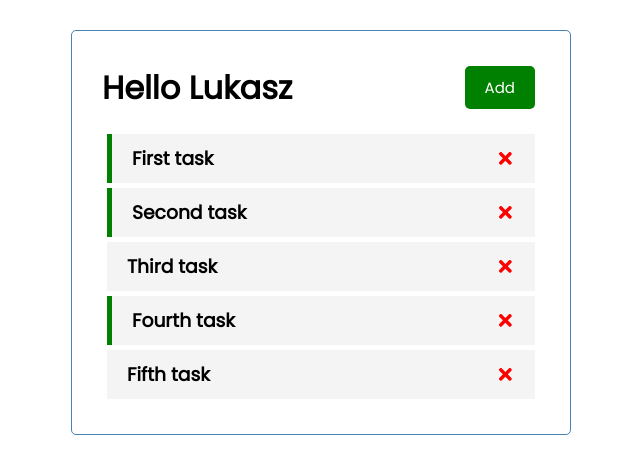
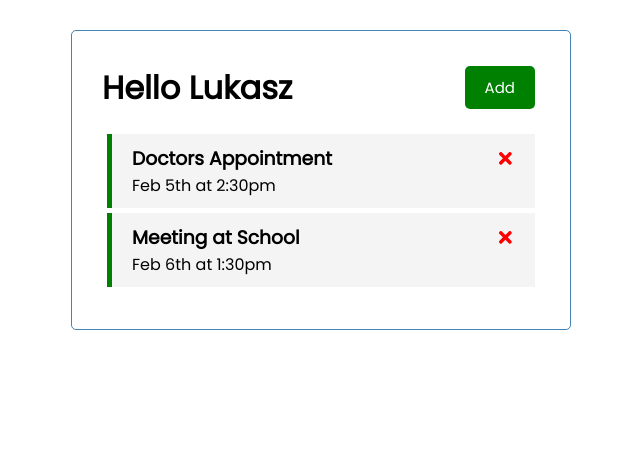
Before and after one commit to lukasz-klekner/task_tracker_react, a React (Create React App) app: page / in a window 1280 px wide. Shown: the top 474 px of the page, without its empty margins (319-959 px from the left). Built offline with nearby package versions, Linux system fonts and the light colour scheme; data requests are answered from the project's data file.

Commit message:
installs json server and fetches data from it

```diff
--- /dev/null
+++ b/db.json
@@ -0,0 +1,16 @@
+{
+  "tasks": [
+    {
+      "id": 1,
+      "text": "Doctors Appointment",
+      "day": "Feb 5th at 2:30pm",
+      "reminder": true
+    },
+    {
+      "id": 2,
+      "text": "Meeting at School",
+      "day": "Feb 6th at 1:30pm",
+      "reminder": true
+    }
+  ]
+}
--- a/package.json
+++ b/package.json
@@ -6,6 +6,7 @@
     "@testing-library/jest-dom": "^5.11.4",
     "@testing-library/react": "^11.1.0",
     "@testing-library/user-event": "^12.1.10",
+    "json-server": "^0.17.0",
     "react": "^17.0.2",
     "react-dom": "^17.0.2",
     "react-icons": "^4.3.1",
@@ -16,7 +17,8 @@
     "start": "react-scripts start",
     "build": "react-scripts build",
     "test": "react-scripts test",
-    "eject": "react-scripts eject"
+    "eject": "react-scripts eject",
+    "server": "json-server --watch db.json --port 5000"
   },
   "eslintConfig": {
     "extends": [
--- a/src/App.js
+++ b/src/App.js
@@ -1,18 +1,12 @@
-import { useState } from 'react'
+import { useState, useEffect } from 'react'
+
 import AddTask from './components/AddTask'
-
 import Header from './components/Header'
 import Tasks from './components/Tasks'
 
 function App() {
   const [showAddTask, setShowAddTask] = useState(false)
-  const [tasks, setTasks] = useState([
-    { id: 1, text: 'First task', reminder: true },
-    { id: 2, text: 'Second task', reminder: true },
-    { id: 3, text: 'Third task', reminder: false },
-    { id: 4, text: 'Fourth task', reminder: true },
-    { id: 5, text: 'Fifth task', reminder: false },
-  ])
+  const [tasks, setTasks] = useState([])
 
   const addTask = (task) => {
     const id = Math.floor(Math.random() * 10000 + 1)
@@ -30,6 +24,13 @@
     )
     setTasks(newTasks)
   }
+
+  useEffect(async () => {
+    const response = await fetch('http://localhost:5000/tasks')
+    const data = await response.json()
+
+    setTasks(data)
+  }, [])
   return (
     <div className='container'>
       <Header
```
Also changed, not shown: 1 other file (tests, documents, lock files or other folders).
